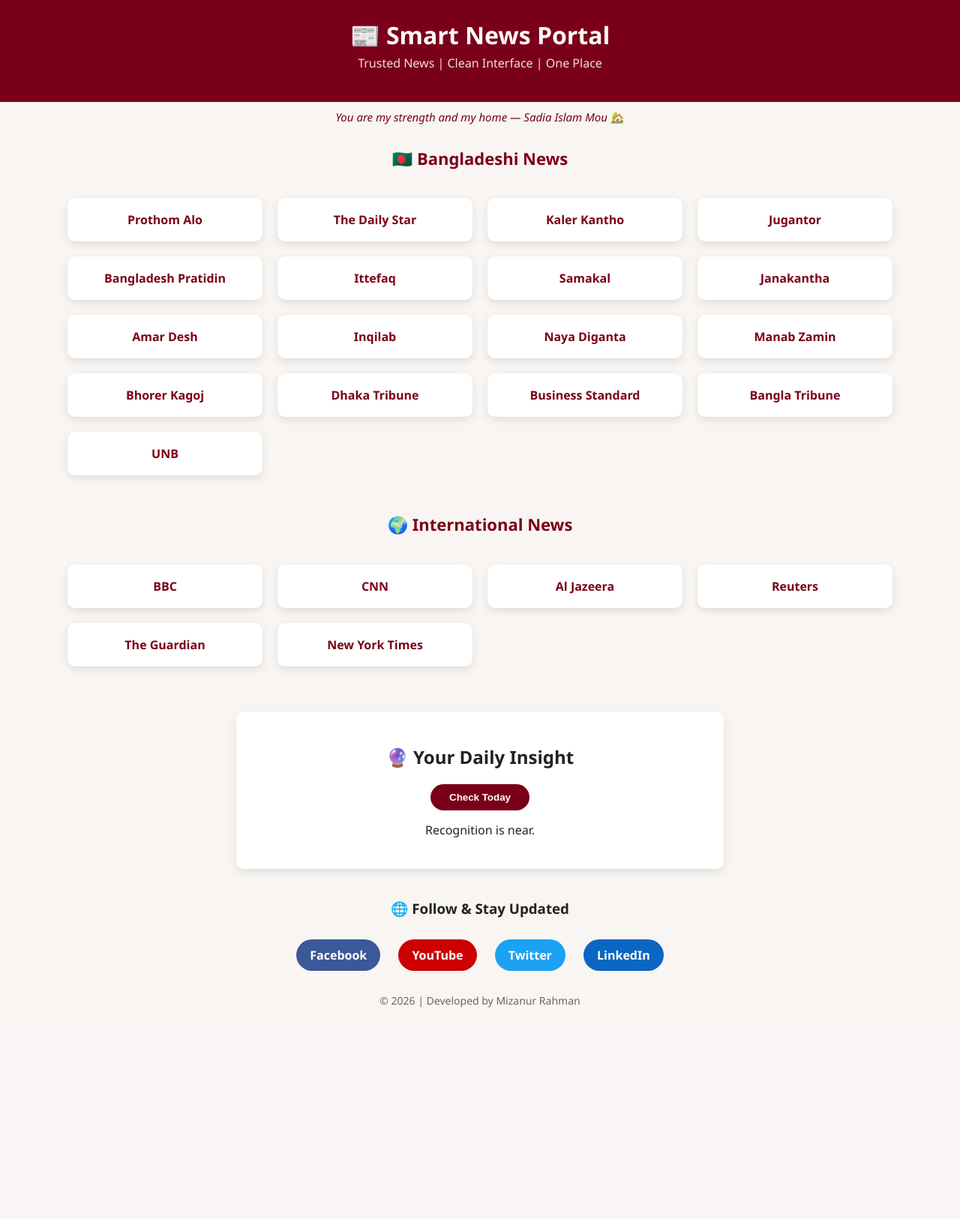
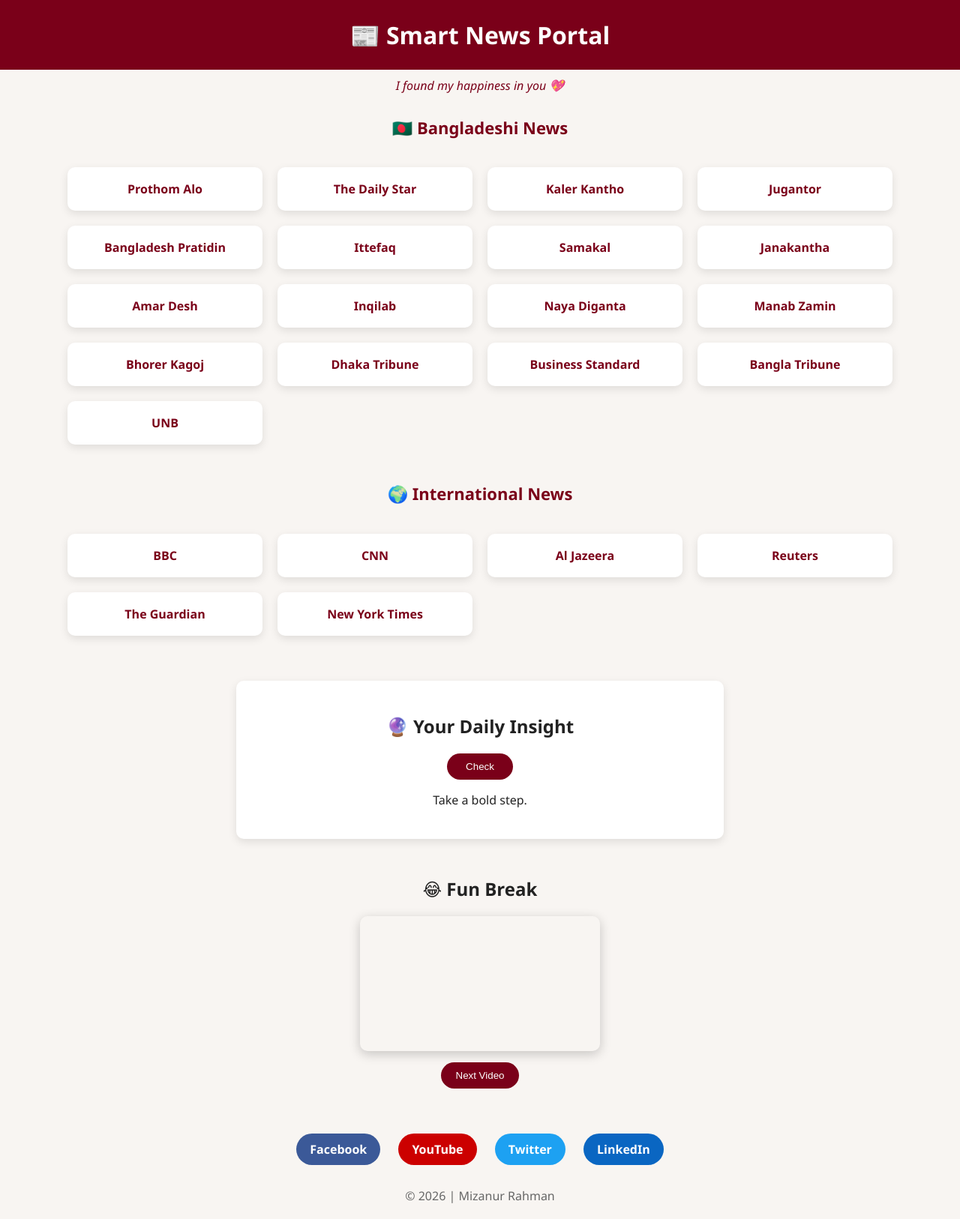
Before and after one commit to mizan918/news-ready-app, a Flask app: page / in a window 1280 px wide. Shown: the whole page at 75% size. Before the commit the page ends 1344 px from the top, so only its background shows below. Run offline with Flask 3, Linux system fonts and the light colour scheme; grey boxes are pictures that could not be loaded.

Commit message:
Update index.html

```diff
--- a/news_ready_app/templates/index.html
+++ b/news_ready_app/templates/index.html
@@ -25,18 +25,12 @@
     font-size: 32px;
 }
 
-header p {
-    margin-top: 5px;
-    color: #f0dede;
-}
-
 /* LOVE LINE */
 .love-line {
     text-align: center;
     margin: 10px;
     font-style: italic;
     color: #7a0019;
-    font-size: 15px;
 }
 
 /* SECTION */
@@ -59,7 +53,7 @@
 
 /* CARD */
 .card {
-    background: #ffffff;
+    background: #fff;
     border-radius: 10px;
     padding: 18px;
     text-align: center;
@@ -69,7 +63,6 @@
 
 .card:hover {
     transform: translateY(-5px);
-    box-shadow: 0 8px 18px rgba(0,0,0,0.15);
 }
 
 .card a {
@@ -78,14 +71,14 @@
     font-weight: bold;
 }
 
-/* LUCK BOX */
+/* LUCK */
 .luck-box {
     max-width: 600px;
     margin: 40px auto;
     padding: 25px;
     border-radius: 10px;
     text-align: center;
-    background: #ffffff;
+    background: #fff;
     box-shadow: 0 4px 12px rgba(0,0,0,0.1);
 }
 
@@ -95,12 +88,36 @@
     border: none;
     background: #7a0019;
     color: white;
-    font-weight: bold;
     cursor: pointer;
 }
 
-.luck-box button:hover {
-    background: #5c0012;
+/* VIDEO */
+.video-box {
+    text-align: center;
+    margin: 50px auto;
+}
+
+.video-container {
+    width: 320px;
+    height: 180px;
+    margin: 15px auto;
+    border-radius: 10px;
+    overflow: hidden;
+    box-shadow: 0 4px 15px rgba(0,0,0,0.2);
+}
+
+.video-container iframe {
+    width: 100%;
+    height: 100%;
+}
+
+.video-box button {
+    padding: 10px 20px;
+    border-radius: 25px;
+    border: none;
+    background: #7a0019;
+    color: white;
+    cursor: pointer;
 }
 
 /* SOCIAL */
@@ -117,25 +134,18 @@
     text-decoration: none;
     font-weight: bold;
     color: white;
-    transition: 0.3s;
 }
 
-/* Social colors (slightly toned for premium look) */
 .fb { background: #3b5998; }
 .yt { background: #cc0000; }
 .tw { background: #1da1f2; }
 .li { background: #0a66c2; }
-
-.social-box a:hover {
-    transform: scale(1.08);
-}
 
 /* FOOTER */
 footer {
     text-align: center;
     padding: 20px;
     color: #666;
-    font-size: 14px;
 }
 </style>
 </head>
@@ -144,7 +154,6 @@
 
 <header>
     <h1>📰 Smart News Portal</h1>
-    <p>Trusted News | Clean Interface | One Place</p>
 </header>
 
 <div class="love-line">
@@ -169,34 +178,43 @@
 {% endfor %}
 </div>
 
-<!-- 🔮 DAILY LUCK -->
+<!-- 🔮 LUCK -->
 <div class="luck-box">
     <h2>🔮 Your Daily Insight</h2>
-    <button onclick="generateLuck()">Check Today</button>
-    <p id="luck-text" style="margin-top:15px;"></p>
+    <button onclick="generateLuck()">Check</button>
+    <p id="luck-text"></p>
+</div>
+
+<!-- 😂 VIDEO -->
+<div class="video-box">
+    <h2>😂 Fun Break</h2>
+
+    <div class="video-container">
+        <iframe id="video-frame" src="" frameborder="0" allowfullscreen></iframe>
+    </div>
+
+    <button onclick="nextVideo()">Next Video</button>
 </div>
 
 <!-- 🌐 SOCIAL -->
 <div class="social-box">
-    <h3>🌐 Follow & Stay Updated</h3>
-    <a href="https://www.facebook.com" target="_blank" class="fb">Facebook</a>
-    <a href="https://www.youtube.com" target="_blank" class="yt">YouTube</a>
-    <a href="https://www.twitter.com" target="_blank" class="tw">Twitter</a>
-    <a href="https://www.linkedin.com" target="_blank" class="li">LinkedIn</a>
+    <a href="https://facebook.com" target="_blank" class="fb">Facebook</a>
+    <a href="https://youtube.com" target="_blank" class="yt">YouTube</a>
+    <a href="https://twitter.com" target="_blank" class="tw">Twitter</a>
+    <a href="https://linkedin.com" target="_blank" class="li">LinkedIn</a>
 </div>
 
 <footer>
-    © 2026 | Developed by Mizanur Rahman
+    © 2026 | Mizanur Rahman
 </footer>
 
 <!-- ❤️ LOVE -->
 <script>
 const loveTexts = [
 "You are my calm in chaos — Sadia Islam Mou ❤️",
-"My world feels complete with you — Sadia Islam Mou 💫",
-"You are my forever peace — Sadia Islam Mou 🌙",
-"I found my happiness in you — Sadia Islam Mou 💖",
-"You are my strength and my home — Sadia Islam Mou 🏡"
+"My world feels complete with you 💫",
+"You are my forever peace 🌙",
+"I found my happiness in you 💖"
 ];
 
 function showLove() {
@@ -208,16 +226,11 @@
 <!-- 🔮 LUCK -->
 <script>
 const luckAnswers = [
-"Opportunity is approaching.",
-"Take a bold step today.",
-"Someone will support you.",
-"Recognition is near.",
+"Opportunity is near.",
+"Take a bold step.",
+"Success is forming.",
 "Stay patient.",
-"Action brings results.",
-"Success is forming.",
-"You are on the right path.",
-"Hidden chance ahead.",
-"Better days coming."
+"Good news coming."
 ];
 
 function generateLuck() {
@@ -226,10 +239,31 @@
 }
 </script>
 
+<!-- 🎬 VIDEO -->
 <script>
+const videos = [
+"tgbNymZ7vqY",
+"dQw4w9WgXcQ",
+"3GwjfUFyY6M",
+"ZZ5LpwO-An4",
+"9bZkp7q19f0",
+"J---aiyznGQ"
+];
+
+function loadVideo() {
+    let v = videos[Math.floor(Math.random() * videos.length)];
+    document.getElementById("video-frame").src =
+        "https://www.youtube.com/embed/" + v;
+}
+
+function nextVideo() {
+    loadVideo();
+}
+
 window.onload = function() {
     showLove();
     generateLuck();
+    loadVideo();
 };
 </script>
 
```
Lines whose indentation alone changed are shown as unchanged.
